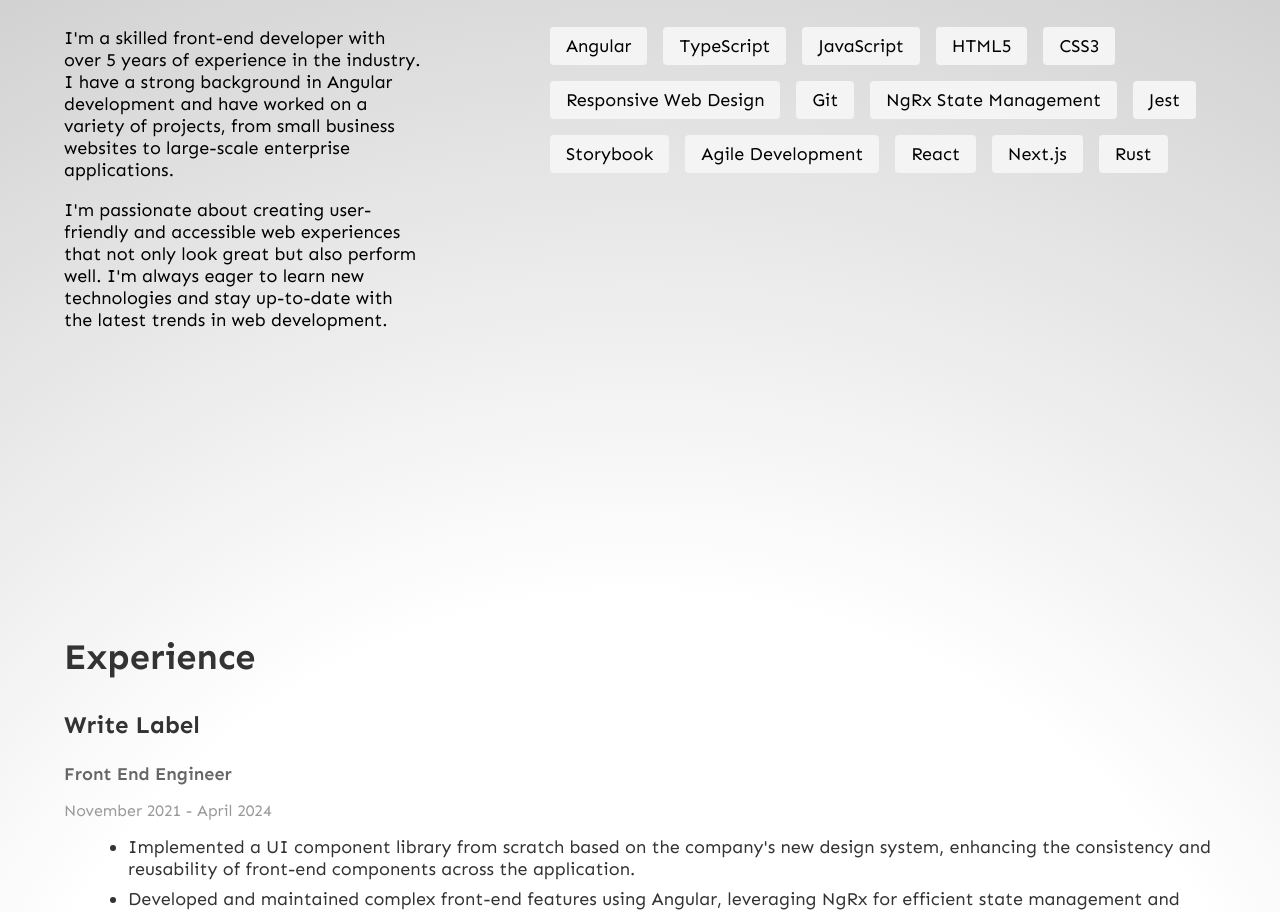
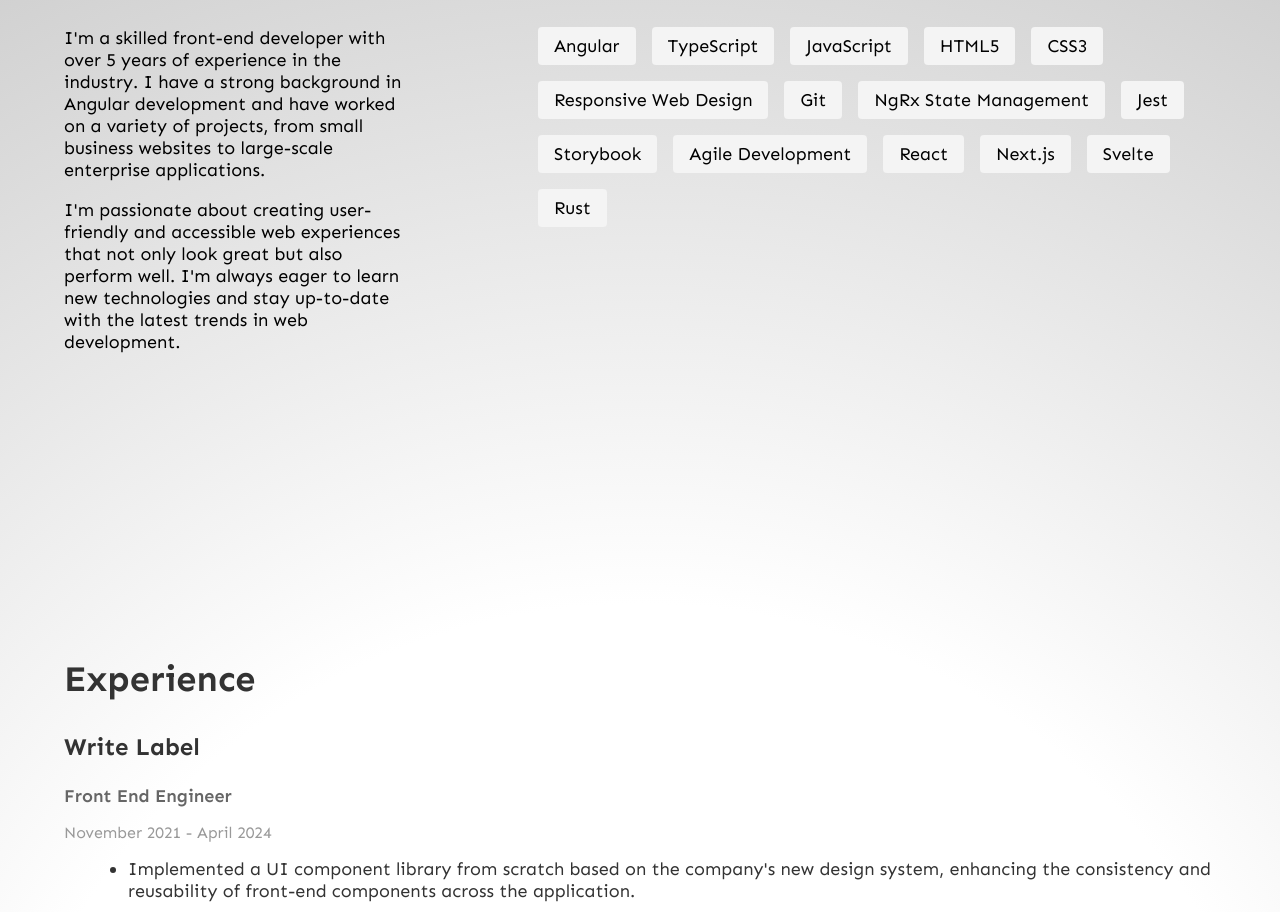
Before and after one commit to andgly95/portfolio-svelte, a SvelteKit app: page / in a window 1280 px wide. Shown: the part 1000-1912 px from the top of the page. Built offline with nearby package versions, Linux system fonts and the light colour scheme.

Commit message:
Add Svelte to the list of technologies in +page.svelte

```diff
--- a/src/routes/+page.svelte
+++ b/src/routes/+page.svelte
@@ -43,6 +43,7 @@
 				<li>Agile Development</li>
 				<li>React</li>
 				<li>Next.js</li>
+				<li>Svelte</li>
 				<li>Rust</li>
 			</ul>
 		</section>
```
